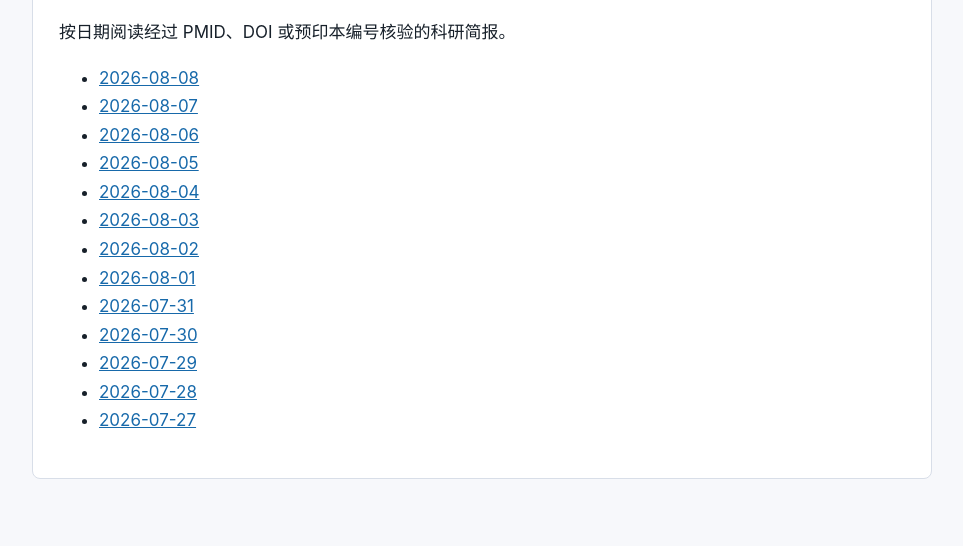
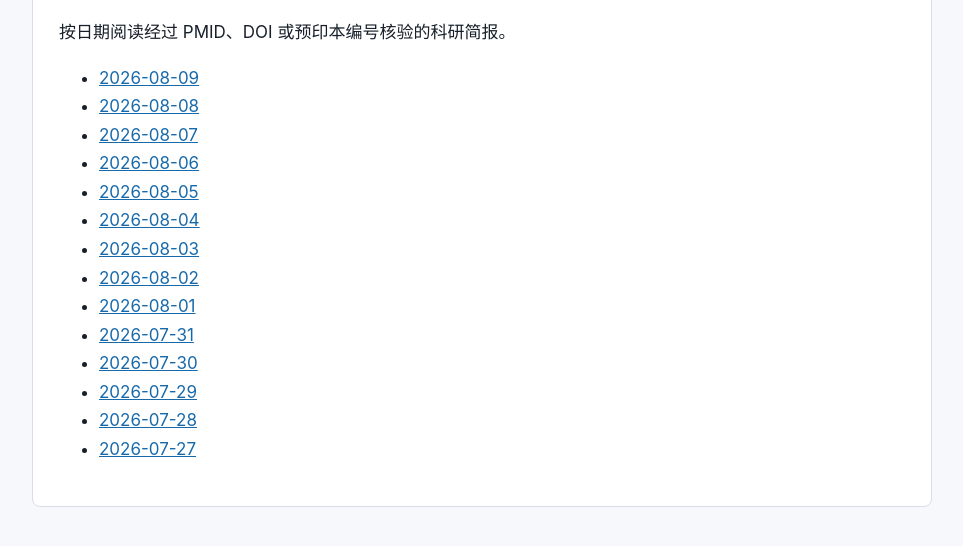
Before and after one commit to AnnXfw/editing-frontier-pages, a plain HTML site: page daily-editing-briefs/index.html in a window 1280 px wide. Shown: the part 122-668 px from the top of the page, without its empty margins (158-1121 px from the left). Drawn offline with Linux system fonts and the light colour scheme.

Commit message:
Publish editing brief for 2026-08-09

```diff
--- a/daily-editing-briefs/index.html
+++ b/daily-editing-briefs/index.html
@@ -17,6 +17,7 @@
     <h1>每日基因编辑与靶向降解简报</h1>
     <p>按日期阅读经过 PMID、DOI 或预印本编号核验的科研简报。</p>
     <ul>
+      <li><a href="reader.html?date=2026-08-09">2026-08-09</a></li>
       <li><a href="reader.html?date=2026-08-08">2026-08-08</a></li>
       <li><a href="reader.html?date=2026-08-07">2026-08-07</a></li>
       <li><a href="reader.html?date=2026-08-06">2026-08-06</a></li>
```
Also changed, not shown: 1 other file.
